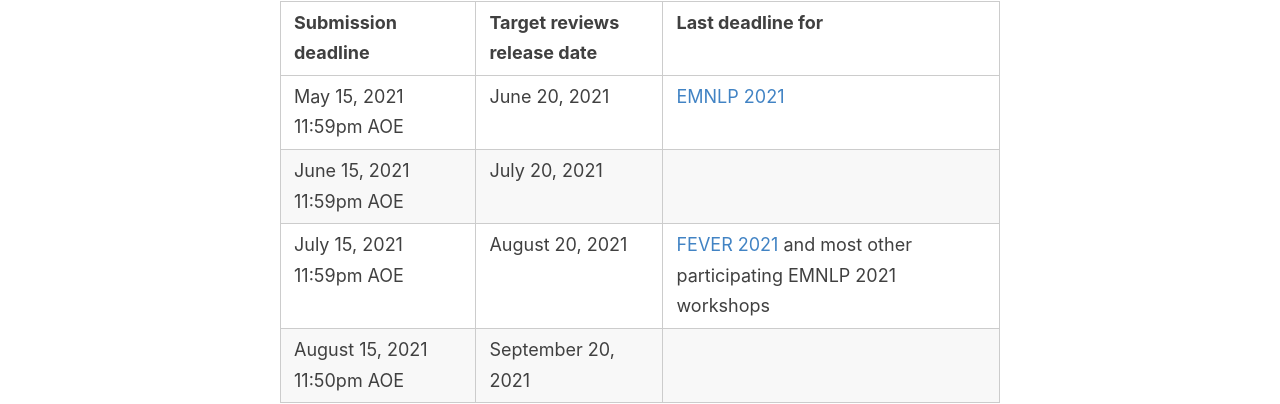
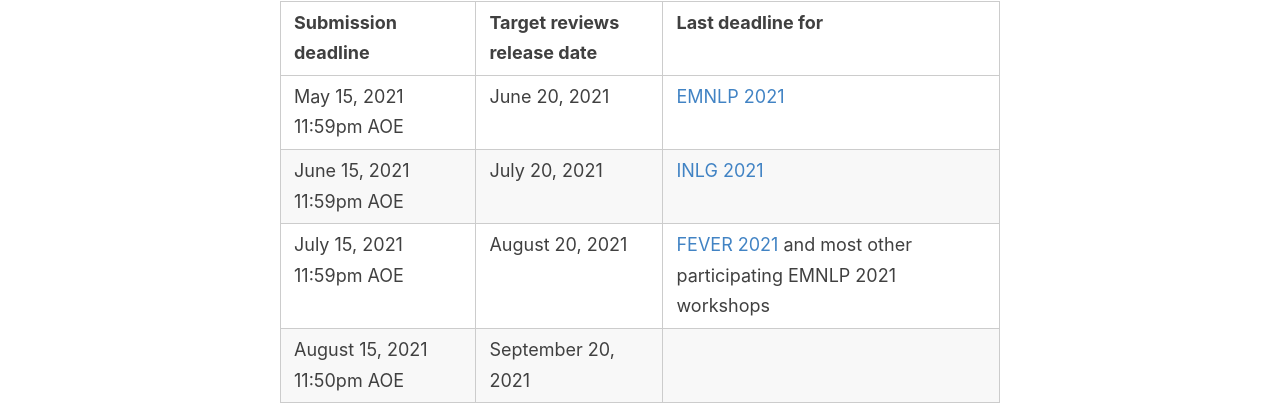
Before and after one commit to amitmerchant1990/reverie, a Jekyll site: the page built from dates.md, in a window 1280 px wide. Shown: the part 245-649 px from the top of the page. Built offline with Jekyll 4.4.1, drawn with Linux system fonts in a browser that asks for light colours.

Commit message:
Update dates.md

```diff
--- a/dates.md
+++ b/dates.md
@@ -7,7 +7,7 @@
 | Submission deadline | Target reviews release date | Last deadline for |
 |---------------------|------------|-------------------|
 | May 15, 2021 11:59pm AOE |  June 20, 2021 | [EMNLP 2021](https://2021.emnlp.org/) |
-| June 15, 2021 11:59pm AOE |  July 20, 2021 | |
+| June 15, 2021 11:59pm AOE |  July 20, 2021 | [INLG 2021](https://inlg2021.github.io/pages/calls.html) |
 | July 15, 2021 11:59pm AOE | August 20, 2021 | [FEVER 2021](https://fever.ai/workshop.html) and most other participating EMNLP 2021 workshops |
 | August 15, 2021 11:50pm AOE | September 20, 2021 | |
 
```
